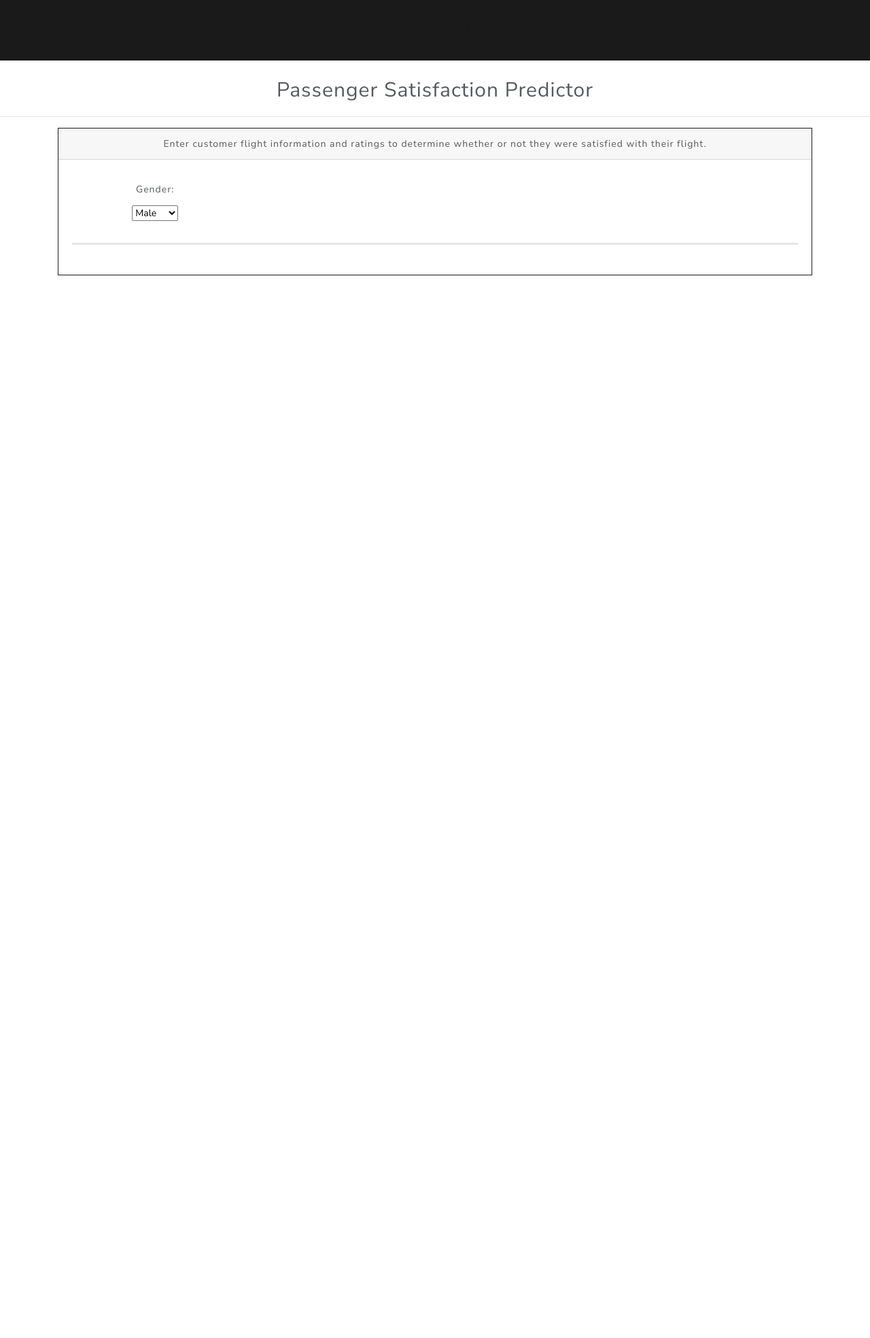
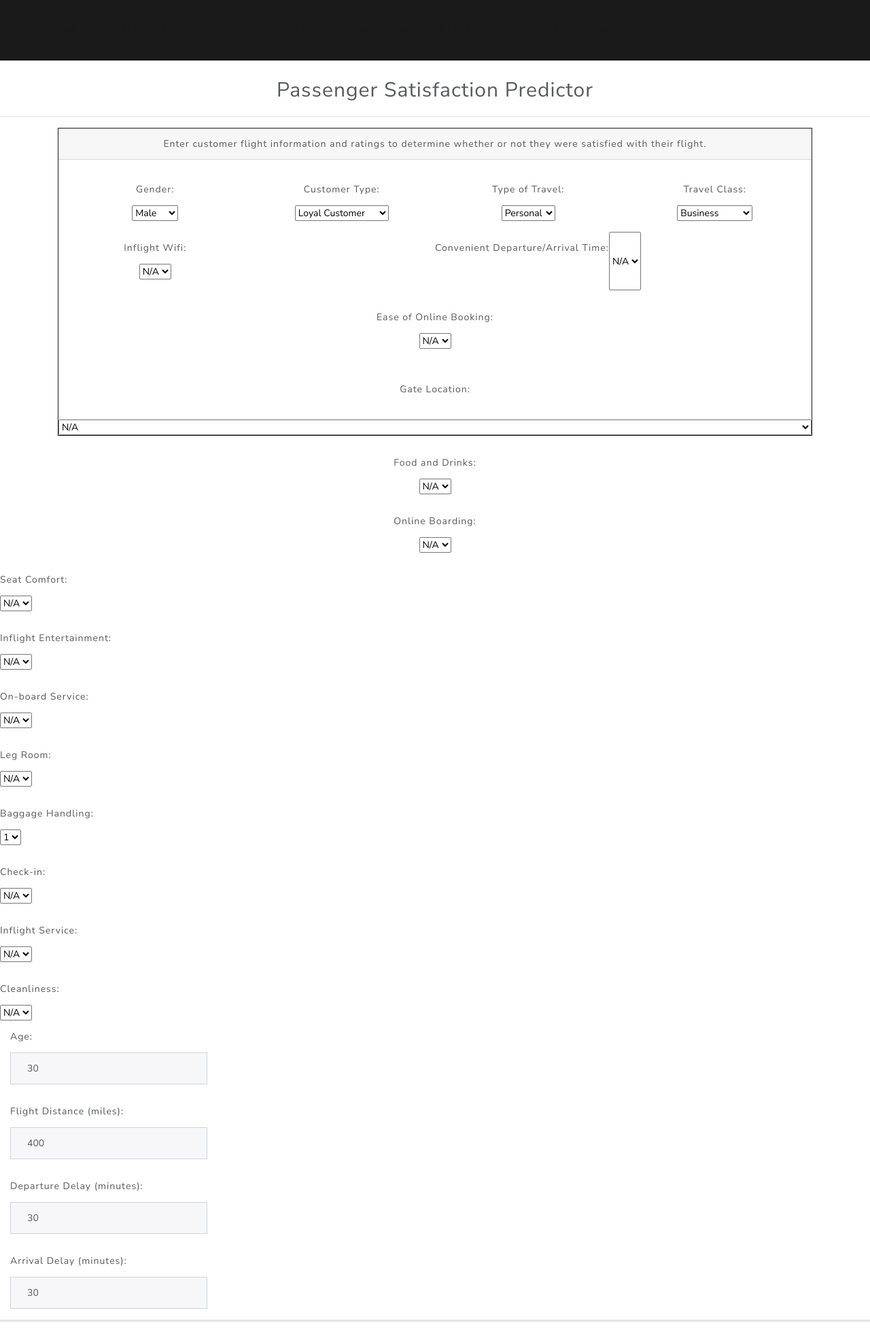
Before and after one commit to martabaker/ds_project_4, a Flask app: page /model in a window 1280 px wide. Shown: the whole page at 68% size. Before the commit the page ends 405 px from the top, so only its background shows below. Run offline with Flask 3, Linux system fonts and the light colour scheme; some libraries are stand-ins or nearby versions.

Commit message:
Notebooks and html

```diff
--- a/app/templates/index.html
+++ b/app/templates/index.html
@@ -66,115 +66,199 @@
                             <option value="female">Female</option>
                           </select>
                         </div>
-                        <!-- Below here needs to be updated -->
-
-                        <!-- <div class="form-group col-md-3">
-                          <label class="col-form-label" for="Own_car">Do you own a car?</label> <br>
-                          <select id="Own_car">
-                            <option value="1">Yes</option>
-                            <option value="0">No</option>
-                          </select>
+                        <div class="form-group col-md-3">
+                            <label class="col-form-label" for="customer_type">Customer Type:</label> <br>
+                            <select id="customer_type">
+                              <option value="Loyal Customer">Loyal Customer</option>
+                              <option value="disloyal Customer">Disloyal Customer</option>
+                            </select>
                         </div>
                         <div class="form-group col-md-3">
-                          <label class="col-form-label" for="Own_property">Do you own property?</label> <br>
-                          <select id="Own_property">
-                            <option value="1">Yes</option>
-                            <option value="0">No</option>
-                          </select>
+                            <label class="col-form-label" for="type_of_travel">Type of Travel:</label> <br>
+                            <select id="type_of_travel">
+                              <option value="Personal Travel">Personal</option>
+                              <option value="Business travel">Business</option>
+                            </select>
                         </div>
                         <div class="form-group col-md-3">
-                          <label class="col-form-label" for="Unemployed">Are you employed?</label> <br>
-                          <select id="Unemployed">
-                            <option value="0">Yes</option>
-                            <option value="1">No</option>
-                          </select>
+                            <label class="col-form-label" for="travel_class">Travel Class:</label> <br>
+                            <select id="travel_class">
+                              <option value="Business">Business</option>
+                              <option value="Eco">Economy</option>
+                              <option value="Eco Plus">Economy Plus</option>
+                            </select>
                         </div>
                         <div class="form-group col-md-3">
-                          <label class="col-form-label" for="Family_status">Marital status:</label> <br>
-                          <select id="Family_status">
-                            <option value="Single" selected>Single</option>
-                            <option value="Civil Marriage">Civil Marriage</option>
-                            <option value="Married">Married</option>
-                            <option value="Separated">Separated</option>
-                            <option value="Widow">Widowed</option>
-                          </select>
+                            <label class="col-form-label" for="inflight_wifi_service">Inflight Wifi:</label> <br>
+                            <select id="inflight_wifi_service">
+                              <option value="0">N/A</option>
+                              <option value="1">1</option>
+                              <option value="2">2</option>
+                              <option value="3">3</option>
+                              <option value="4">4</option>
+                              <option value="5">5</option>
+                            </select>
                         </div>
-                      <div class="form-group col-md-3">
-                        <label class="col-form-label" for="Education_type">Education Type:</label> <br>
-                        <select id="Education_type">
-                          <option value="Academic Degree" selected>Academic Degree</option>
-                          <option value="Higher Education">Higher Education</option>
-                          <option value="Incomplete Higher Education">Incomplete Higher Education</option>
-                          <option value="Lower Secondary">Lower Secondary</option>
-                          <option value="Secondary">Secondary</option>
-                        </select>
-                      </div>
-                      <div class="form-group col-md-3">
-                        <label class="col-form-label" for="Housing_type">Housing Type:</label> <br>
-                        <select id="Housing_type">
-                          <option value="Co-op Apartment" selected>Co-op Apartment</option>
-                          <option value="House">House</option>
-                          <option value="Municipal apartment">Municipal apartment</option>
-                          <option value="Office apartment">Office apartment</option>
-                          <option value="Rented apartment">Rented apartment</option>
-                          <option value="Living with parents">Living with parents</option>
-                        </select>
-                      </div>
-                      <div class="form-group col-md-3">
-                        <label class="col-form-label" for="Income_type">Income Type:</label> <br>
-                        <select id="Income_type">
-                          <option value="Commercial Associate" selected>Commercial Associate</option>
-                          <option value="Pensioner">Pensioner</option>
-                          <option value="State Servant">State Servant</option>
-                          <option value="Student">Student</option>
-                          <option value="Working">Working</option>
-                        </select>
-                      </div>
-                      <div class="form-group col-md-3">
-                        <label class="col-form-label" for="Occupation_type">Occupation Type:</label> <br>
-                        <select id="Occupation_type">
-                          <option value="Accountant" selected>Accountant</option>
-                          <option value="Cleaner">Cleaner</option>
-                          <option value="Cooking">Cooking</option>
-                          <option value="Core Staff">Core Staff</option>
-                          <option value="Driver">Driver</option>
-                          <option value="High Skill Tech">High Skill Tech</option>
-                          <option value="Laborer">Laborer</option>
-                          <option value="Manager">Manager</option>
-                          <option value="Medicine">Medicine</option>
-                          <option value="Sales">Sales</option>
-                          <option value="Security">Security</option>
-                          <option value="Other">Other</option>
-                        </select>
-                      </div>
-                      <div class="form-group col-md-3">
-                        <label class="col-form-label" for="Age">Age:</label> <br>
-                        <input type="text" class="form-control" value="30" id="Age">
-                      </div>
-                        <div class="form-group col-md-3">
-                          <label class="col-form-label" for="Num_children">Number of Children:</label> <br>
-                          <input type="text" class="form-control" value="0" id="Num_children">
+                        <div class="form-group col-md-3"></div>
+                            <label class="col-form-label" for="departure_arrival_time_convenient">Convenient Departure/Arrival Time:</label> <br>
+                            <select id="departure_arrival_time_convenient">
+                              <option value="0">N/A</option>
+                              <option value="1">1</option>
+                              <option value="2">2</option>
+                              <option value="3">3</option>
+                              <option value="4">4</option>
+                              <option value="5">5</option>
+                            </select>
+                        </div>
+                        <div class="form-group col-md-3"></div>
+                            <label class="col-form-label" for="ease_of_online_booking">Ease of Online Booking:</label> <br>
+                            <select id="ease_of_online_booking">
+                              <option value="0">N/A</option>
+                              <option value="1">1</option>
+                              <option value="2">2</option>
+                              <option value="3">3</option>
+                              <option value="4">4</option>
+                              <option value="5">5</option>
+                            </select>
+                        </div>
+                        <div class="form-group col-md-3"></div>
+                            <label class="col-form-label" for="gate_location">Gate Location:</label> <br>
+                            <select id="gate_location">
+                              <option value="0">N/A</option>
+                              <option value="1">1</option>
+                              <option value="2">2</option>
+                              <option value="3">3</option>
+                              <option value="4">4</option>
+                              <option value="5">5</option>
+                            </select>
+                        </div>
+                        <div class="form-group col-md-3"></div>
+                            <label class="col-form-label" for="food_and_drink">Food and Drinks:</label> <br>
+                            <select id="food_and_drink">
+                              <option value="0">N/A</option>
+                              <option value="1">1</option>
+                              <option value="2">2</option>
+                              <option value="3">3</option>
+                              <option value="4">4</option>
+                              <option value="5">5</option>
+                            </select>
+                        </div>
+                        <div class="form-group col-md-3"></div>
+                            <label class="col-form-label" for="online_boarding">Online Boarding:</label> <br>
+                            <select id="online_boarding">
+                              <option value="0">N/A</option>
+                              <option value="1">1</option>
+                              <option value="2">2</option>
+                              <option value="3">3</option>
+                              <option value="4">4</option>
+                              <option value="5">5</option>
+                            </select>
+                        </div>
+                        <div class="form-group col-md-3"></div>
+                            <label class="col-form-label" for="seat_comfort">Seat Comfort:</label> <br>
+                            <select id="seat_comfort">
+                              <option value="0">N/A</option>
+                              <option value="1">1</option>
+                              <option value="2">2</option>
+                              <option value="3">3</option>
+                              <option value="4">4</option>
+                              <option value="5">5</option>
+                            </select>
+                        </div>
+                        <div class="form-group col-md-3"></div>
+                            <label class="col-form-label" for="inflight_entertainment">Inflight Entertainment:</label> <br>
+                            <select id="inflight_entertainment">
+                              <option value="0">N/A</option>
+                              <option value="1">1</option>
+                              <option value="2">2</option>
+                              <option value="3">3</option>
+                              <option value="4">4</option>
+                              <option value="5">5</option>
+                            </select>
+                        </div>
+                        <div class="form-group col-md-3"></div>
+                            <label class="col-form-label" for="on_board_service">On-board Service:</label> <br>
+                            <select id="on_board_service">
+                              <option value="0">N/A</option>
+                              <option value="1">1</option>
+                              <option value="2">2</option>
+                              <option value="3">3</option>
+                              <option value="4">4</option>
+                              <option value="5">5</option>
+                            </select>
+                        </div>
+                        <div class="form-group col-md-3"></div>
+                            <label class="col-form-label" for="leg_room_service">Leg Room:</label> <br>
+                            <select id="leg_room_service">
+                              <option value="0">N/A</option>
+                              <option value="1">1</option>
+                              <option value="2">2</option>
+                              <option value="3">3</option>
+                              <option value="4">4</option>
+                              <option value="5">5</option>
+                            </select>
+                        </div>
+                        <div class="form-group col-md-3"></div>
+                            <label class="col-form-label" for="baggage_handling">Baggage Handling:</label> <br>
+                            <select id="baggage_handling">
+                              <option value="1">1</option>
+                              <option value="2">2</option>
+                              <option value="3">3</option>
+                              <option value="4">4</option>
+                              <option value="5">5</option>
+                            </select>
+                        </div>
+                        <div class="form-group col-md-3"></div>
+                            <label class="col-form-label" for="checkin_service">Check-in:</label> <br>
+                            <select id="checkin_service">
+                              <option value="0">N/A</option>
+                              <option value="1">1</option>
+                              <option value="2">2</option>
+                              <option value="3">3</option>
+                              <option value="4">4</option>
+                              <option value="5">5</option>
+                            </select>
+                        </div>
+                        <div class="form-group col-md-3"></div>
+                            <label class="col-form-label" for="inflight_service">Inflight Service:</label> <br>
+                            <select id="inflight_service">
+                              <option value="0">N/A</option>
+                              <option value="1">1</option>
+                              <option value="2">2</option>
+                              <option value="3">3</option>
+                              <option value="4">4</option>
+                              <option value="5">5</option>
+                            </select>
+                        </div>
+                        <div class="form-group col-md-3"></div>
+                            <label class="col-form-label" for="cleanliness">Cleanliness:</label> <br>
+                            <select id="cleanliness">
+                              <option value="0">N/A</option>
+                              <option value="1">1</option>
+                              <option value="2">2</option>
+                              <option value="3">3</option>
+                              <option value="4">4</option>
+                              <option value="5">5</option>
+                            </select>
                         </div>
                         <div class="form-group col-md-3">
-                          <label class="col-form-label" for="Num_family">Number in family:</label> <br>
-                          <input type="text" class="form-control" value="2" id="Num_family">
+                            <label class="col-form-label" for="age">Age:</label> <br>
+                            <input type="text" class="form-control" value="30" id="age">
                         </div>
                         <div class="form-group col-md-3">
-                          <label class="col-form-label" for="Account_length">Account Length (in months):</label> <br>
-                          <input type="text" class="form-control" value="1" id="Account_length">
+                            <label class="col-form-label" for="flight_distance">Flight Distance (miles):</label> <br>
+                            <input type="text" class="form-control" value="400" id="flight_distance">
                         </div>
                         <div class="form-group col-md-3">
-                          <label class="col-form-label" for="Total_income">Total Income (in USD, no commas):</label> <br>
-                          <input type="text" class="form-control" value="40000" id="Total_income">
+                            <label class="col-form-label" for="departure_delay_in_minutes">Departure Delay (minutes):</label> <br>
+                            <input type="text" class="form-control" value="30" id="departure_delay_in_minutes">
                         </div>
                         <div class="form-group col-md-3">
-                          <label class="col-form-label" for="Years_employed">Years Employed:</label> <br>
-                          <input type="text" class="form-control" value="1" id="Years_employed">
+                            <label class="col-form-label" for="arrival_delay_in_minutes">Arrival Delay (minutes):</label> <br>
+                            <input type="text" class="form-control" value="30" id="arrival_delay_in_minutes">
                         </div>
-                        <div style="padding: 30px" class="col-md-3 text-center">
-                          <button type="button" class="btn btn-primary" id="filter">Make Prediction!</button>
-                        </div> -->
-</div>
+
+                </div>
 <hr style="color:lightgray; border-width: 3px;">
 <div class="container-fluid">
 <div class="row">
```
Also changed, not shown: 2 other files.
